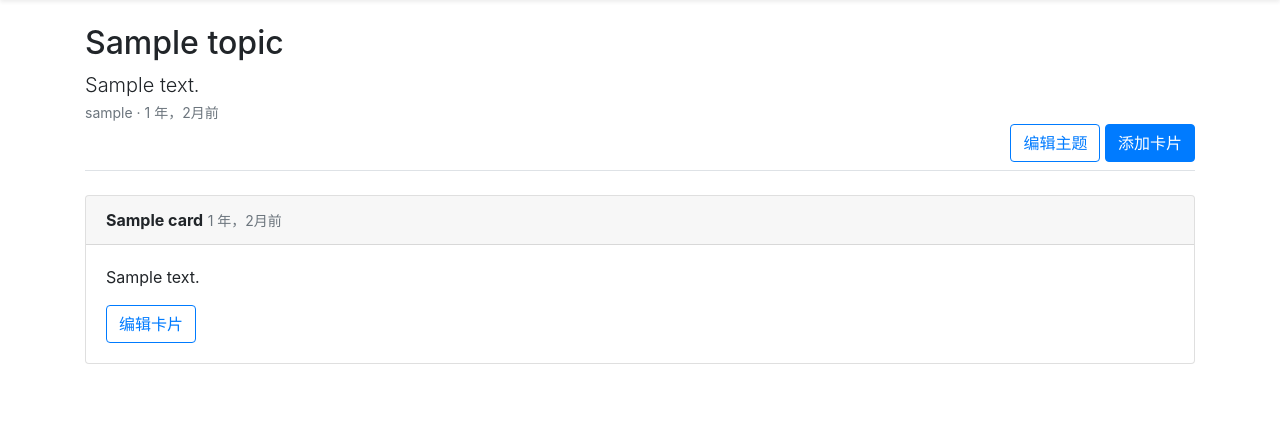
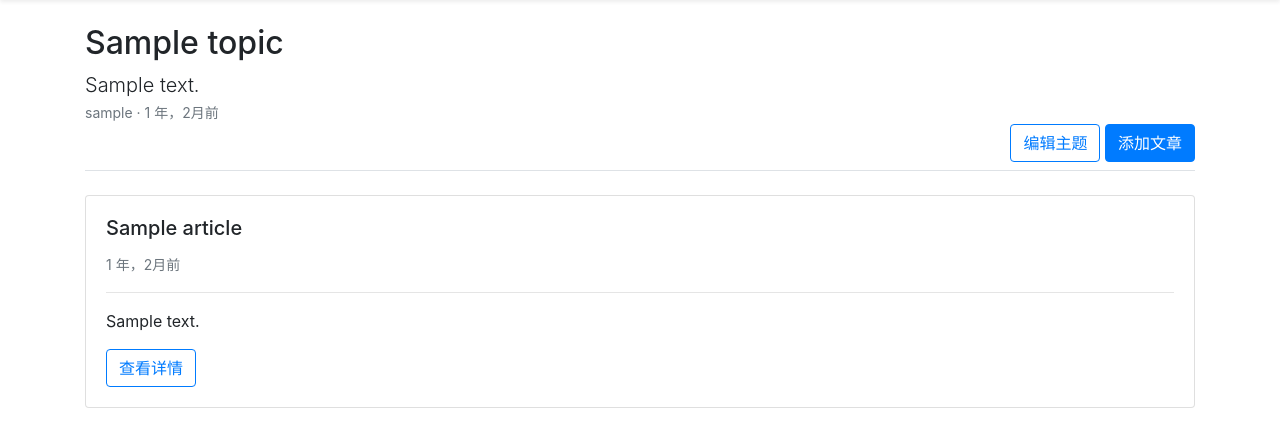
Before and after one commit to Chaong/gongying, a Django app: page /topics/1/ in a window 1280 px wide. Shown: the part 56-503 px from the top of the page. Run offline with Django 3.2, Linux system fonts and the light colour scheme; a user stored in the database is signed in; tables that the repository leaves empty hold one stand-in row (values such as "Sample post"); some libraries are stand-ins or nearby versions.

Commit message:
修改卡片为文章、增加文章详情页面等

```diff
--- a/learning_logs/admin.py
+++ b/learning_logs/admin.py
@@ -1,7 +1,7 @@
 from django.contrib import admin
-from .models import Topic, Card, Dandelion
+from .models import Topic, Article, Dandelion
 
 
 admin.site.register(Topic)
-admin.site.register(Card)
+admin.site.register(Article)
 admin.site.register(Dandelion)
--- a/learning_logs/models.py
+++ b/learning_logs/models.py
@@ -16,8 +16,8 @@ class Topic(models.Model):
         return self.title
 
 
-class Card(models.Model):
-    """ 学到的有关某个主题的具体知识 """
+class Article(models.Model):
+    """ 学到的有关某个主题的具体文章 """
     topic = models.ForeignKey(Topic, on_delete=models.CASCADE)
     title = models.CharField(max_length=20)
     content = models.TextField()
--- a/learning_logs/templates/learning_logs/index.html
+++ b/learning_logs/templates/learning_logs/index.html
@@ -8,8 +8,8 @@
         <p class="lead">哈喽，欢迎来到蒲公英。在这里可以轻松创建自己的学习记录，还可以在广场中与人分享，让更多的人知道并与您一起成长。以下是我们为您推荐的使用步骤：</p>
         <ol class="lead">
             <li>创建主题</li>
-            <li>在主题下创建条目</li>
-            <li>浏览蒲公英广场</li>
+            <li>在主题下创建文章</li>
+            <li>分享文章到广场</li>
         </ol>
         {% if user.is_authenticated %}
             <a class="btn btn-lg btn-primary" href="{% url 'learning_logs:topics' %}" role="button">进入主题 &raquo;</a>
--- a/learning_logs/templates/learning_logs/topic.html
+++ b/learning_logs/templates/learning_logs/topic.html
@@ -8,28 +8,25 @@
     {% if user.is_authenticated and topic.owner == user %}
         <div class="text-right">
             <a href="{% url 'learning_logs:edit_topic' topic.id %}" class="btn btn-outline-primary">编辑主题</a>
-            <a href="{% url 'learning_logs:new_card' topic.id %}" class="btn btn-primary">添加卡片</a>
+            <a href="{% url 'learning_logs:new_article' topic.id %}" class="btn btn-primary">添加文章</a>
         </div>
     {% endif %}
 {% endblock page_header %}
 
 {% block content %}
-    {% for card in cards %}
+    {% for article in articles %}
         <div class="card mb-3">
-            <div class="card-header">
-                <strong>{{ card.title }}</strong>
-                <small class="text-muted">{{ card.date_added | naturaltime }}</small>
-            </div>
             <div class="card-body">
-                {{ card.content | linebreaksbr }}
-                {% if user.is_authenticated and topic.owner == user %}
-                    <div class="mt-3">
-                        <a href="{% url 'learning_logs:edit_card' card.id %}" class="btn btn-outline-primary">编辑卡片</a>
-                    </div>
-                {% endif %}
+                <h5 class="card-title">{{ article.title }}</h5>
+                <small class="text-muted">{{ article.date_added | naturaltime }}</small>
+                <hr />
+                <p class="card-text">{{ article.content | linebreaksbr }}</p>
+                <div class="mt-3">
+                    <a href="{% url 'learning_logs:article' article.id %}" class="btn btn-outline-primary">查看详情</a>
+                </div>
             </div>
         </div>
     {% empty %}
-        <p>这个主题还没有卡片哦 ~</p>
+        <p>这个主题还没有文章哦 ~</p>
     {% endfor %}
 {% endblock content %}
--- a/learning_logs/urls.py
+++ b/learning_logs/urls.py
@@ -17,10 +17,12 @@ urlpatterns = [
     path("new_topic/", views.new_topic, name="new_topic"),
     # 编辑主题
     path("edit_topic/<int:topic_id>/", views.edit_topic, name="edit_topic"),
-    # 添加条目
-    path("new_card/<int:topic_id>/", views.new_card, name="new_card"),
-    # 编辑条目
-    path("edit_card/<int:card_id>/", views.edit_card, name="edit_card"),
+    # 文章详情
+    path("article/<int:article_id>/", views.article, name="article"),
+    # 添加文章
+    path("new_article/<int:topic_id>/", views.new_article, name="new_article"),
+    # 编辑文章
+    path("edit_article/<int:article_id>/", views.edit_article, name="edit_article"),
     # 广场主页
     path("squares/", views.squares, name="squares"),
     # 添加蒲公英
--- a/learning_logs/views.py
+++ b/learning_logs/views.py
@@ -2,8 +2,8 @@ from django.shortcuts import render, redirect, get_object_or_404
 from django.contrib.auth.decorators import login_required
 from django.http import Http404
 from django.db.models import Q
-from .models import Topic, Card, Dandelion
-from .forms import TopicForm, CardForm, DandelionForm
+from .models import Topic, Article, Dandelion
+from .forms import TopicForm, ArticleForm, DandelionForm
 
 
 def check_topic_owner(topic, request):
@@ -12,7 +12,6 @@ def check_topic_owner(topic, request):
         raise Http404
 
 
-# Create your views here.
 def index(request):
     """ 学习笔记的主页 """
     topics = Topic.objects.filter(public=True).order_by("-date_added")
@@ -36,9 +35,20 @@ def topic(request, topic_id):
 
     check_topic_owner(topic, request)
 
-    cards = topic.card_set.order_by("-date_added")
-    context = {"topic": topic, "cards": cards}
+    articles = topic.article_set.order_by("-date_added")
+    context = {"topic": topic, "articles": articles}
     return render(request, "learning_logs/topic.html", context)
+
+
+def article(request, article_id):
+    """ 显示文章详情 """
+    article = get_object_or_404(Article, id=article_id)
+    topic = article.topic
+
+    check_topic_owner(topic, request)
+
+    context = {"article": article, "topic": topic}
+    return render(request, "learning_logs/article.html", context)
 
 
 @login_required
@@ -58,7 +68,7 @@ def new_topic(request):
 
     # 显示空表单或指出表单数据无效
     context = {"form": form, "type": "new"}
-    return render(request, "learning_logs/topic_new_edit.html", context)
+    return render(request, "learning_logs/topic_ne.html", context)
 
 
 @login_required
@@ -82,12 +92,12 @@ def edit_topic(request, topic_id):
             return redirect("learning_logs:topic", topic_id=topic.id)
 
     context = {"topic": topic, "form": form}
-    return render(request, "learning_logs/topic_new_edit.html", context)
+    return render(request, "learning_logs/topic_ne.html", context)
 
 
 @login_required
-def new_card(request, topic_id):
-    """ 添加新卡片 """
+def new_article(request, topic_id):
+    """ 添加文章 """
     topic = get_object_or_404(Topic, id=topic_id)
 
     # 判断该主题作者是否为当前用户
@@ -97,26 +107,26 @@ def new_card(request, topic_id):
 
     if request.method != "POST":
         # 未提交数据，创建一个空表单
-        form = CardForm()
+        form = ArticleForm()
     else:
         # POST 提交的数据：对数据进行处理
-        form = CardForm(data=request.POST)
+        form = ArticleForm(data=request.POST)
         if form.is_valid():
-            card = form.save(commit=False)
-            card.topic = topic
-            card.save()
-            return redirect("learning_logs:topic", topic_id=topic_id)
+            article = form.save(commit=False)
+            article.topic = topic
+            article.save()
+            return redirect("learning_logs:article", article_id=article.id)
 
     # 显示空表单或指出表单数据无效
     context = {"topic": topic, "form": form, "type": "new"}
-    return render(request, "learning_logs/card.html", context)
+    return render(request, "learning_logs/article_ne.html", context)
 
 
 @login_required
-def edit_card(request, card_id):
-    """ 编辑条目 """
-    card = get_object_or_404(Card, id=card_id)
-    topic = card.topic
+def edit_article(request, article_id):
+    """ 编辑文章 """
+    article = get_object_or_404(Article, id=article_id)
+    topic = article.topic
 
     # 判断该主题作者是否为当前用户
     if topic.owner != request.user:
@@ -125,16 +135,16 @@ def edit_card(request, card_id):
 
     if request.method != "POST":
         # 初次请求：使用当前条目填充表单
-        form = CardForm(instance=card)
+        form = ArticleForm(instance=article)
     else:
         # POST 提交的数据：对数据进行处理
-        form = CardForm(instance=card, data=request.POST)
+        form = ArticleForm(instance=article, data=request.POST)
         if form.is_valid():
             form.save()
-            return redirect("learning_logs:topic", topic_id=topic.id)
+            return redirect("learning_logs:article", article_id=article_id)
 
-    context = {"card": card, "topic": topic, "form": form}
-    return render(request, "learning_logs/card.html", context)
+    context = {"article": article, "topic": topic, "form": form}
+    return render(request, "learning_logs/article_ne.html", context)
 
 
 def squares(request):
```
Also changed, not shown: learning_logs/forms.py (+7 -13 lines), learning_logs/templates/learning_logs/article.html (added, +17 -0 lines), learning_logs/templates/learning_logs/article_ne.html (renamed from learning_logs/templates/learning_logs/card.html, +6 -6 lines), learning_logs/migrations/0003_auto_20210329_2251.py (added), learning_logs/templates/learning_logs/topic_ne.html (renamed from learning_logs/templates/learning_logs/topic_new_edit.html).
